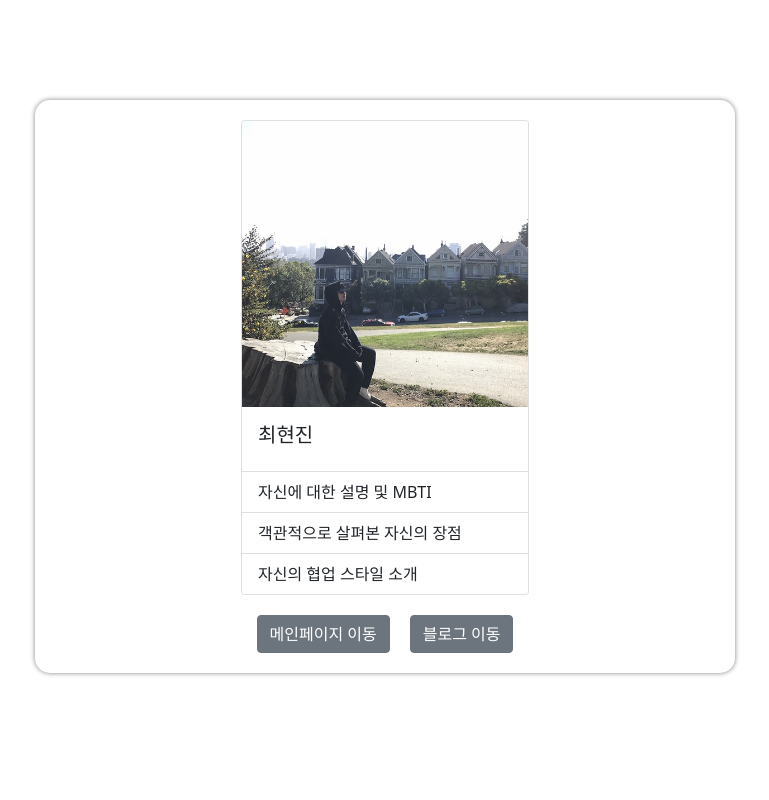
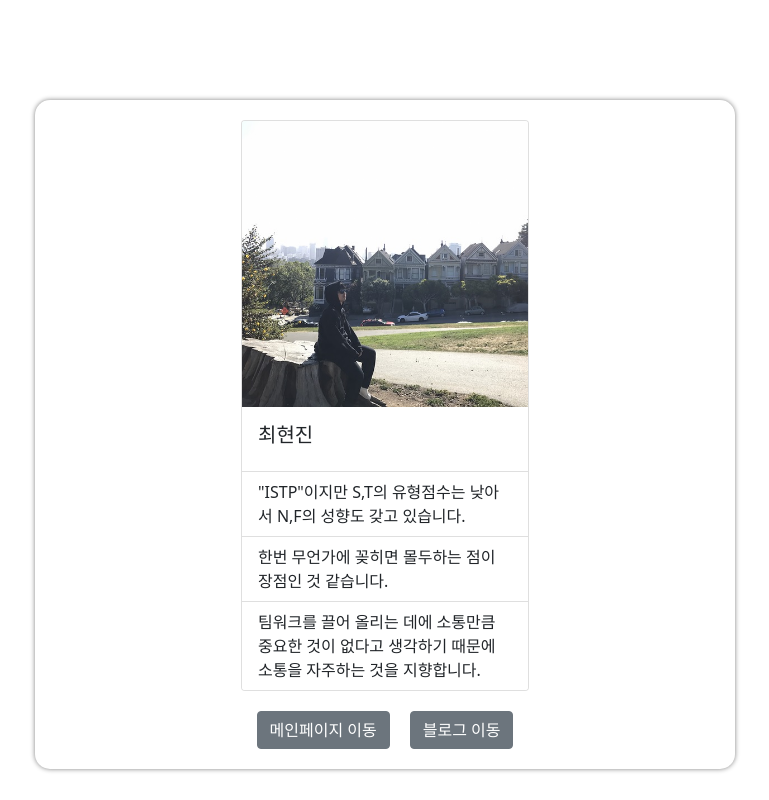
Before and after one commit to devKobe24/IFive, a website: page teamintroCHJ.html in a window 1280 px wide. Shown: the whole page, without its empty margins (255-1024 px from the left). Drawn offline with nearby package versions, Linux system fonts and the light colour scheme.

Commit message:
✨ Chore: '개인 소개 색션 수정.'

```diff
--- a/teamintroCHJ.html
+++ b/teamintroCHJ.html
@@ -20,9 +20,9 @@
                 <h5 class="card-title">최현진</h5>
             </div>
             <ul class="list-group list-group-flush">
-                <li class="list-group-item">자신에 대한 설명 및 MBTI</li>
-                <li class="list-group-item">객관적으로 살펴본 자신의 장점</li>
-                <li class="list-group-item">자신의 협업 스타일 소개</li>
+                <li class="list-group-item">"ISTP"이지만 S,T의 유형점수는 낮아서 N,F의 성향도 갖고 있습니다.</li>
+                <li class="list-group-item">한번 무언가에 꽂히면 몰두하는 점이 장점인 것 같습니다.</li>
+                <li class="list-group-item">팀워크를 끌어 올리는 데에 소통만큼 중요한 것이 없다고 생각하기 때문에 소통을 자주하는 것을 지향합니다.</li>
             </ul>
         </div>
         <div class="blogbtn">
```
